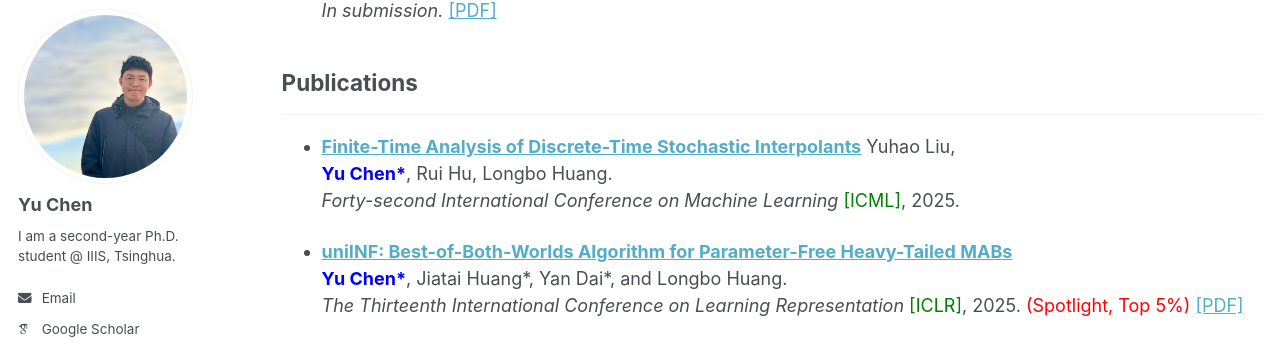
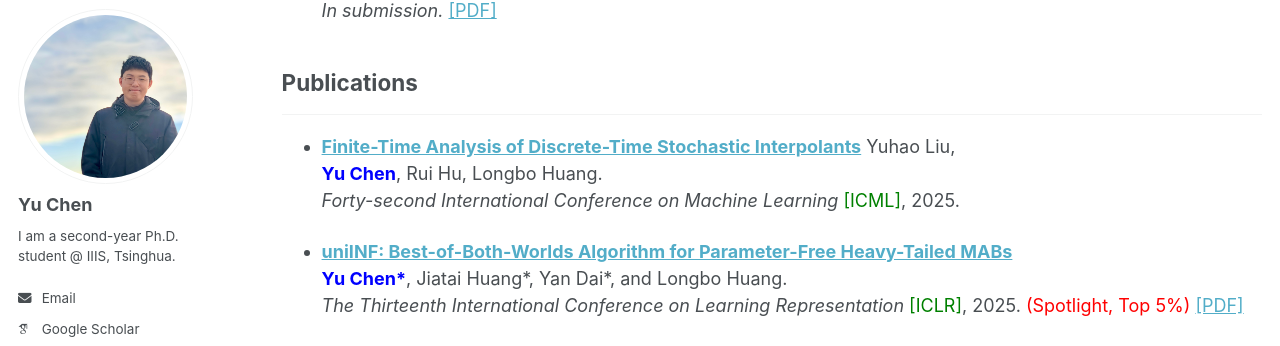
Before and after one commit to custyhs/custyhs.github.io, a Jekyll site: the page built from _pages/publications.md, in a window 1280 px wide and 900 px high, scrolled down 302 px. Shown: the part 97-443 px from the top of the window. Built offline with Jekyll 4.4.1, drawn with Linux system fonts in a browser that asks for light colours; some web fonts are replaced.

Commit message:
update ICML 2025

```diff
--- a/_pages/publications.md
+++ b/_pages/publications.md
@@ -25,7 +25,7 @@
 <h2>Publications</h2><hr />
 
 - **[Finite-Time Analysis of Discrete-Time Stochastic Interpolants](https://arxiv.org/abs/2502.09130)**
-  Yuhao Liu, <br><b><blue>Yu Chen*</blue></b>, Rui Hu, Longbo Huang.<br />
+  Yuhao Liu, <br><b><blue>Yu Chen</blue></b>, Rui Hu, Longbo Huang.<br />
   *Forty-second International Conference on Machine Learning* <green>[ICML]</green>, 2025.
 
 - **[uniINF: Best-of-Both-Worlds Algorithm for Parameter-Free Heavy-Tailed MABs](https://openreview.net/forum?id=2pNLknCTvG)**
```
